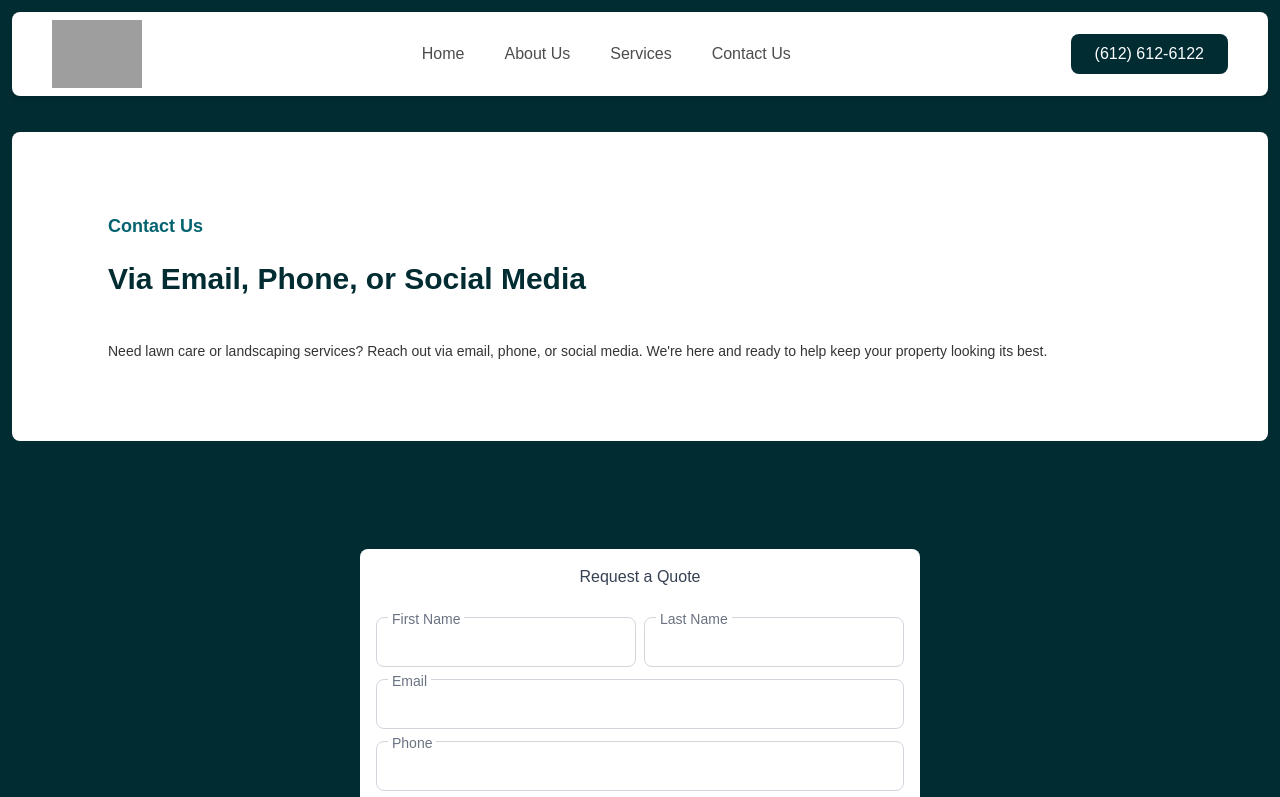
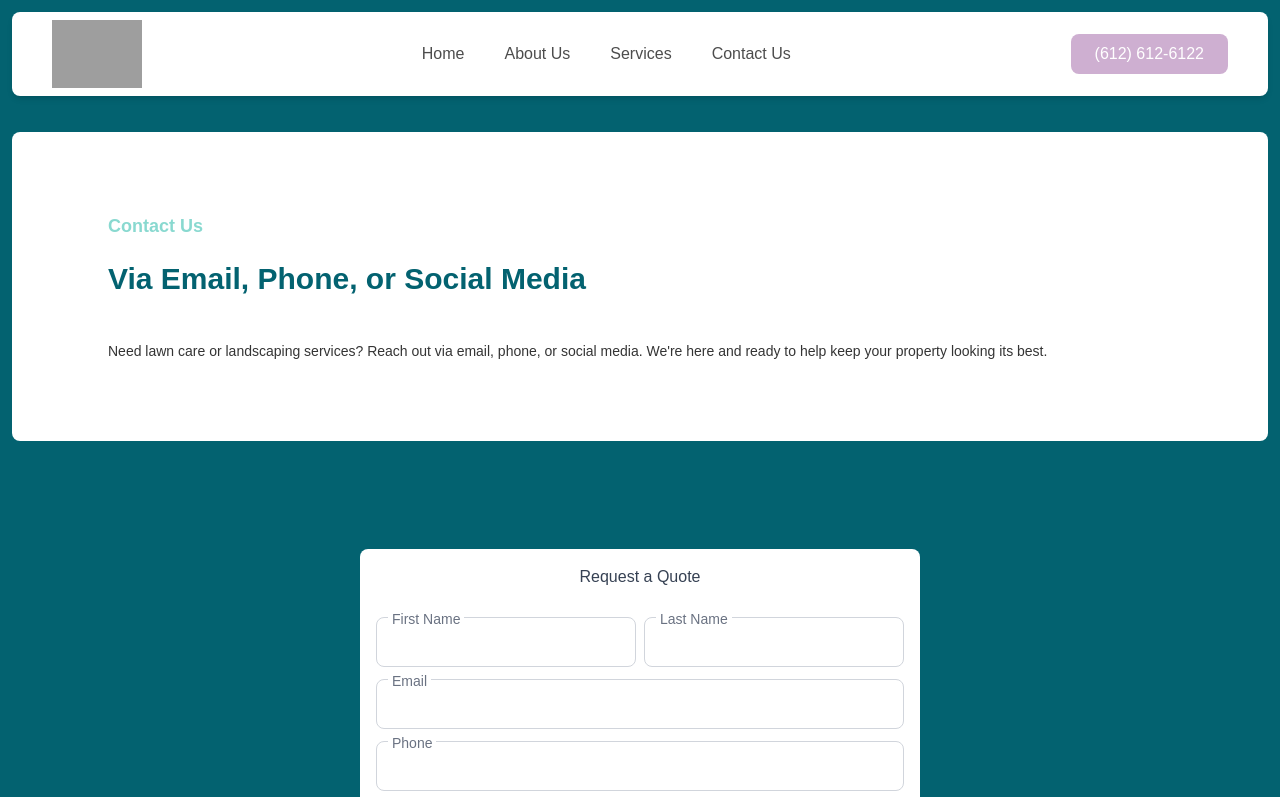
Before and after one commit to auroralawn/AuroraLawn, a Next.js app: page /contact in a window 1280 px wide. Shown: the top 797 px of the page. Built offline with nearby package versions, Linux system fonts and the light colour scheme; grey boxes are pictures that could not be loaded.

Commit message:
Aesthetic Changes

```diff
--- a/components/Shared/CallToAction.tsx
+++ b/components/Shared/CallToAction.tsx
@@ -4,7 +4,7 @@ import Card from '../ui/Card';
 
 export default function CallToAction() {
   return (
-    <Section customClass='bg-secondary'>
+    <Section customClass='bg-primary'>
       <Container>
         <Card
           url='/contact'
@@ -17,7 +17,7 @@ export default function CallToAction() {
             Join the Aurora family and experience personalized service that
             treats your property like our own.
           </h5>
-          <button className='btn-secondary'>Request a Quote</button>
+          <button className='btn-primary'>Request a Quote</button>
         </Card>
       </Container>
     </Section>
--- a/components/about/Values.tsx
+++ b/components/about/Values.tsx
@@ -8,7 +8,7 @@ export default function Values() {
   return (
     <Section customClass='bg-light-gray'>
       <Container>
-        <h3 className='text-center'>Quick & Simple Process</h3>
+        <h3 className='text-center'>Our Values at Aurora</h3>
         <div className='w-full md:flex justify-between'>
           {companyValues.map((value) => (
             <Trait
--- a/components/layout/Footer.tsx
+++ b/components/layout/Footer.tsx
@@ -54,7 +54,7 @@ export default function Footer() {
           </div>
         </div>
       </div>
-      <div className='h-10 bg-primary flex items-center justify-center'>
+      <div className='h-10 bg-secondary flex items-center justify-center'>
         <p className='text-xs md:text-sm text-center text-white'>
           &copy; 2025 Aurora Lawn & Landscaping. All Rights Reserved.
         </p>
--- a/styles/components.css
+++ b/styles/components.css
@@ -56,11 +56,11 @@
 
   /* Button component */
   .btn-primary {
-    @apply px-5 md:px-6 py-2 md:py-2 rounded-lg bg-primary hover:bg-[#7ec9cd] text-white focus:outline-none transition;
+    @apply px-5 md:px-6 py-2 md:py-2 rounded-lg bg-accent hover:bg-[#7ec9cd] text-white focus:outline-none transition;
   }
 
   .btn-secondary {
-    @apply px-5 md:px-6 py-2 md:py-2 rounded-lg bg-secondary text-white focus:outline-none hover:scale-105 transition;
+    @apply px-5 md:px-6 py-2 md:py-2 rounded-lg bg-primary text-white focus:outline-none hover:scale-105 transition;
   }
 
   .counter {
--- a/styles/theme.css
+++ b/styles/theme.css
@@ -13,18 +13,23 @@
   --font-sourceSerif4: var(--font-source-serif-4);
 
   /* Color Palette:  eg. --color-primary: oklch(0.52 0.18 264); */
+  --color-primary: #036270;
+  /* --color-primary: #012c32; */
   /* --color-primary: #89d9d0; */
-  /* --color-primary: #ceafd1; */
-  --color-primary: #012c32;
-  /* --color-primary-light: #bff5ee; */
-  --color-primary-light: rgb(12, 133, 149);
-  /* --color-secondary: #ceafd1; */
-  /* --color-secondary: #89d9d0; */
-  --color-secondary: #036270;
-  --color-accent: #64e3a1;
+  --color-primary-light: #bff5ee;
+  /* --color-primary-light: rgb(12, 133, 149); */
+  --color-secondary: #89d9d0;
+  /* --color-secondary: #036270; */
+
+  /* --color-accent: #64e3a1; */
+  --color-accent: #ceafd1;
+  /* --color-accent: #036270; */
   --color-light-gray: #f4f4f4;
   --color-gray-border: rgba(0, 0, 0, 0.25);
   --color-facebook-blue: #0666fe;
+
+  /* --color-secondary: #ceafd1; */
+  /* --color-primary: #ceafd1; */
 
   /* Extended Colors */
   --color-success: oklch(0.8 0.15 145);
```
